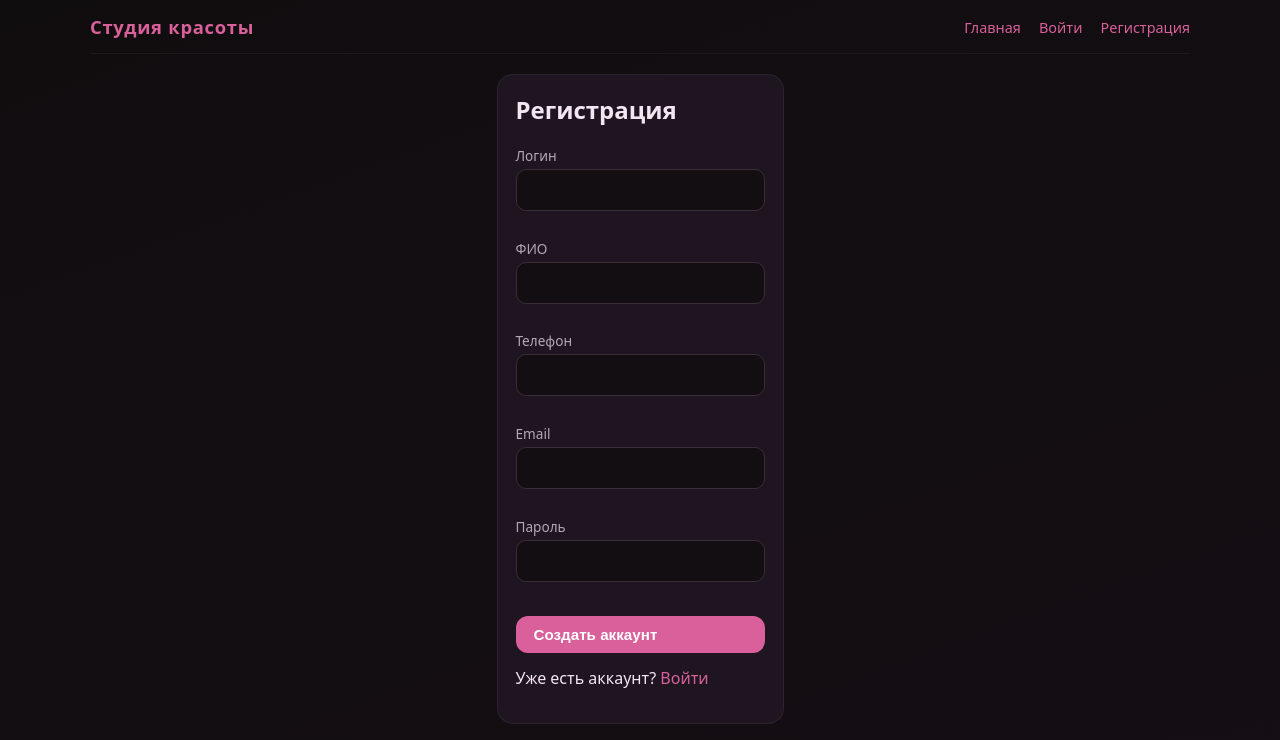
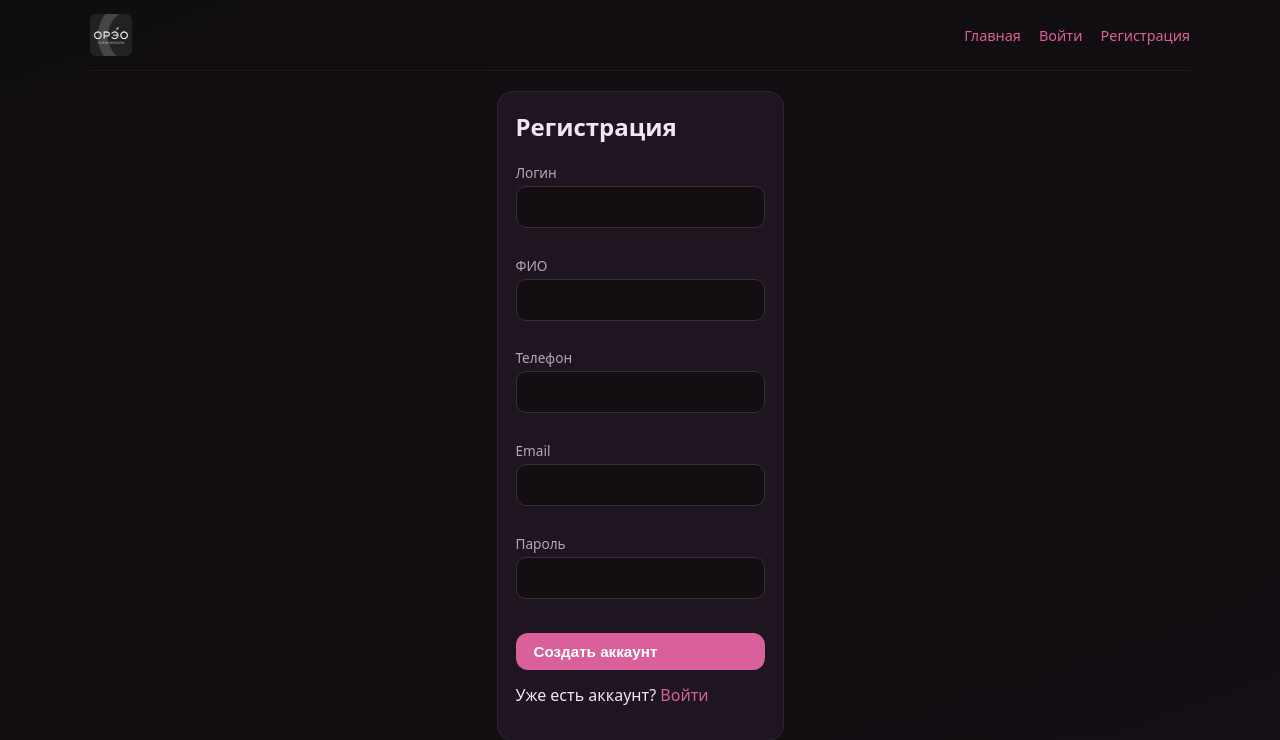
Before and after one commit to faqkuim/theatre, a Flask app: page /register in a window 1280 px wide. Shown: the top 740 px of the page. Run offline with Flask 3, Linux system fonts and the light colour scheme; parts of the project's set-up code (start-up, migrations or seed data) failed here and were passed over.

Commit message:
Add logo to header: move logo.jpg to static/img, replace brand text with img

```diff
--- a/static/css/styles.css
+++ b/static/css/styles.css
@@ -49,11 +49,20 @@ a:focus, button:focus, input:focus, select:focus, textarea:focus {
 }
 
 .brand {
-  font-size: 1.15rem;
-  font-weight: 700;
-  letter-spacing: .04em;
-  color: var(--accent);
+  display: flex;
+  align-items: center;
+  text-decoration: none;
 }
+
+.brand-logo {
+  height: 42px;
+  width: auto;
+  display: block;
+  border-radius: 6px;
+  object-fit: contain;
+  transition: opacity .2s;
+}
+.brand:hover .brand-logo { opacity: .85; }
 
 .nav a {
   margin-left: 14px;
--- a/templates/base.html
+++ b/templates/base.html
@@ -10,7 +10,9 @@
 </head>
 <body>
   <header class="header wrap">
-    <div class="brand">Студия красоты</div>
+    <a href="{{ url_for('index') }}" class="brand">
+      <img src="{{ url_for('static', filename='img/logo.jpg') }}" alt="Студия красоты" class="brand-logo">
+    </a>
     <nav class="nav">
       <a href="{{ url_for('index') }}">Главная</a>
       {% if session.get('user_id') %}
```
Also changed, not shown: static/img/logo.jpg (added).
